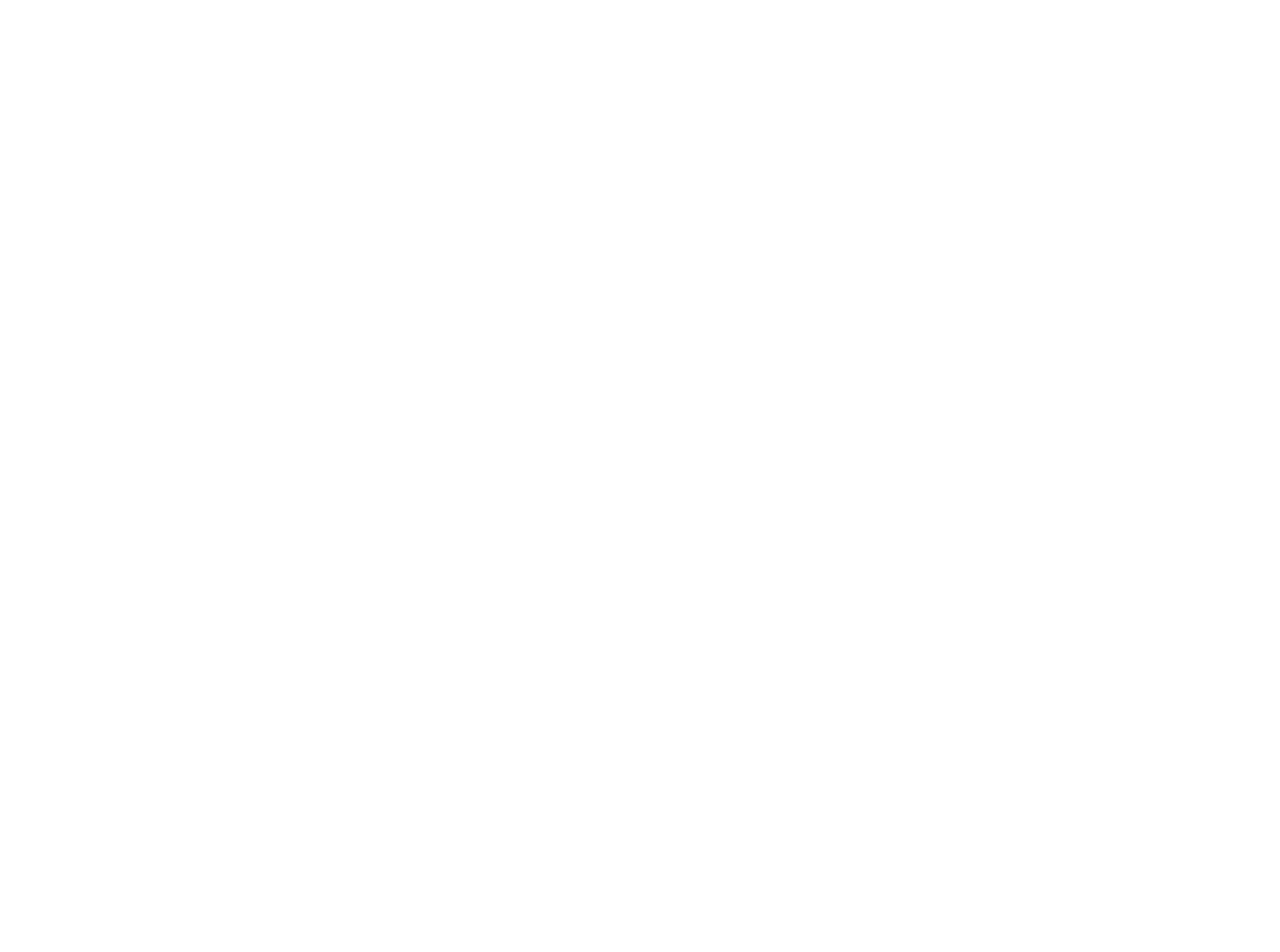
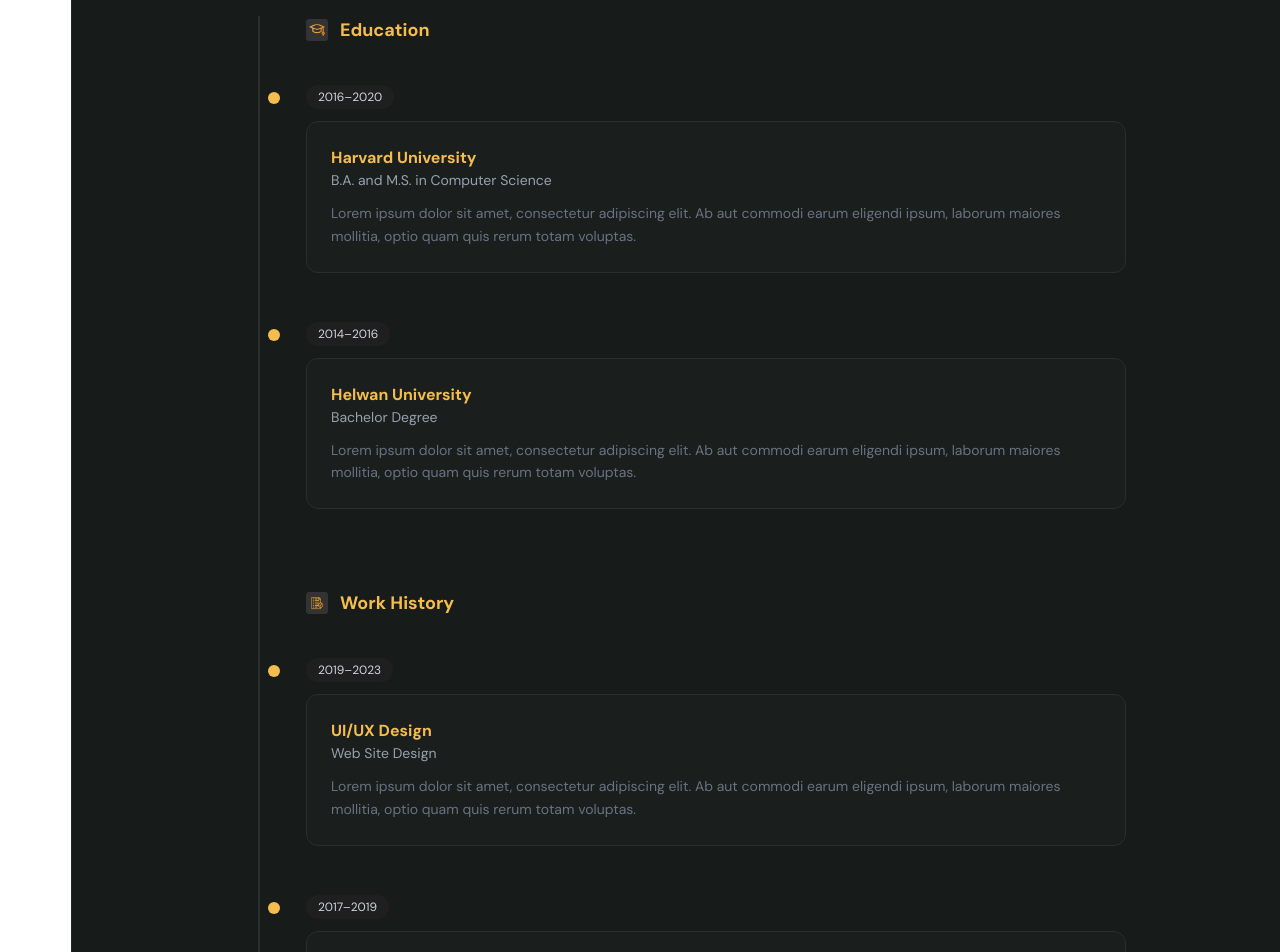
Before and after one commit to alwaysshuvo/portfolio-task, a Next.js app: page / in a window 1280 px wide. Shown: the part 980-1932 px from the top of the page. Before the commit the page ends 808 px from the top, so only its background shows below. Built offline with nearby package versions, Linux system fonts and the light colour scheme.

Commit message:
resume section added

```diff
--- a/src/app/page.jsx
+++ b/src/app/page.jsx
@@ -1,8 +1,11 @@
 import Hero from "@/components/Hero";
-
+import Resume from "@/components/Resume";
 
 export default function Home() {
   return (
-    <Hero />
+    <>
+      <Hero />
+      <Resume />
+    </>
   );
 }
--- a/src/components/Hero.jsx
+++ b/src/components/Hero.jsx
@@ -15,7 +15,7 @@
       {/* Left Section */}
       <div className="relative w-[370px]">
         {/* Image box */}
-        <div className="bg-black w-[370px] h-[460px] overflow-hidden">
+        <div className="bg-black w-[370px] h-[470px] overflow-hidden">
           <Image
             src="/images/hero.png"
             alt="profile"
--- a/src/components/Resume.jsx
+++ b/src/components/Resume.jsx
@@ -1,11 +1,138 @@
-import React from 'react';
+import Image from "next/image";
 
-const Resume = () => {
-    return (
+export default function Resume() {
+  return (
+    <section className="w-full bg-[#171B1A] py-24 px-16">
+      <h2 className="text-center text-3xl font-bold text-white mb-20">
+        Resume
+      </h2>
+
+      <div className="max-w-[900px] mx-auto relative pl-20">
+        {/* Vertical Line */}
+        <div className="absolute left-8 top-0 h-full w-[2px] bg-[#2a2f2e]"></div>
+
+        {/* ================= Education ================= */}
+        <div className="mb-20">
+          <div className="flex items-center gap-3 mb-10">
+            <Image
+              src="/icons/education.png"
+              alt="education"
+              width={22}
+              height={22}
+            />
+            <h3 className="text-[#F5BD4D] font-semibold text-lg">
+              Education
+            </h3>
+          </div>
+
+          {/* Item 1 */}
+          <div className="relative mb-12">
+            <span className="absolute left-[-38px] top-2 w-3 h-3 bg-[#F5BD4D] rounded-full"></span>
+
+            <span className="inline-block mb-3 px-3 py-1 text-xs rounded-full bg-[#1f1f1f] text-gray-300">
+              2016–2020
+            </span>
+
+            <div className="bg-[#1a1e1d] rounded-xl p-6 border border-[#2a2f2e]">
+              <h4 className="text-[#F5BD4D] font-semibold">
+                Harvard University
+              </h4>
+              <p className="text-sm text-gray-400 mb-3">
+                B.A. and M.S. in Computer Science
+              </p>
+              <p className="text-sm text-gray-500 leading-relaxed">
+                Lorem ipsum dolor sit amet, consectetur adipiscing elit.
+                Ab aut commodi earum eligendi ipsum, laborum maiores mollitia,
+                optio quam quis rerum totam voluptas.
+              </p>
+            </div>
+          </div>
+
+          {/* Item 2 */}
+          <div className="relative">
+            <span className="absolute left-[-38px] top-2 w-3 h-3 bg-[#F5BD4D] rounded-full"></span>
+
+            <span className="inline-block mb-3 px-3 py-1 text-xs rounded-full bg-[#1f1f1f] text-gray-300">
+              2014–2016
+            </span>
+
+            <div className="bg-[#1a1e1d] rounded-xl p-6 border border-[#2a2f2e]">
+              <h4 className="text-[#F5BD4D] font-semibold">
+                Helwan University
+              </h4>
+              <p className="text-sm text-gray-400 mb-3">
+                Bachelor Degree
+              </p>
+              <p className="text-sm text-gray-500 leading-relaxed">
+                Lorem ipsum dolor sit amet, consectetur adipiscing elit.
+                Ab aut commodi earum eligendi ipsum, laborum maiores mollitia,
+                optio quam quis rerum totam voluptas.
+              </p>
+            </div>
+          </div>
+        </div>
+
+        {/* ================= Work History ================= */}
         <div>
-            <h2>Resume here</h2>
+          <div className="flex items-center gap-3 mb-10">
+            <Image
+              src="/icons/work-history.png"
+              alt="work-history"
+              width={22}
+              height={22}
+            />
+            <h3 className="text-[#F5BD4D] font-semibold text-lg">
+              Work History
+            </h3>
+          </div>
+
+          {/* Item 1 */}
+          <div className="relative mb-12">
+            <span className="absolute left-[-38px] top-2 w-3 h-3 bg-[#F5BD4D] rounded-full"></span>
+
+            <span className="inline-block mb-3 px-3 py-1 text-xs rounded-full bg-[#1f1f1f] text-gray-300">
+              2019–2023
+            </span>
+
+            <div className="bg-[#1a1e1d] rounded-xl p-6 border border-[#2a2f2e]">
+              <h4 className="text-[#F5BD4D] font-semibold">
+                UI/UX Design
+              </h4>
+              <p className="text-sm text-gray-400 mb-3">
+                Web Site Design
+              </p>
+              <p className="text-sm text-gray-500 leading-relaxed">
+                Lorem ipsum dolor sit amet, consectetur adipiscing elit.
+                Ab aut commodi earum eligendi ipsum, laborum maiores mollitia,
+                optio quam quis rerum totam voluptas.
+              </p>
+            </div>
+          </div>
+
+          {/* Item 2 */}
+          <div className="relative">
+            <span className="absolute left-[-38px] top-2 w-3 h-3 bg-[#F5BD4D] rounded-full"></span>
+
+            <span className="inline-block mb-3 px-3 py-1 text-xs rounded-full bg-[#1f1f1f] text-gray-300">
+              2017–2019
+            </span>
+
+            <div className="bg-[#1a1e1d] rounded-xl p-6 border border-[#2a2f2e]">
+              <h4 className="text-[#F5BD4D] font-semibold">
+                Junior Web Designer
+              </h4>
+              <p className="text-sm text-gray-400 mb-3">
+                Product Design
+              </p>
+              <p className="text-sm text-gray-500 leading-relaxed">
+                Lorem ipsum dolor sit amet, consectetur adipiscing elit.
+                Ab aut commodi earum eligendi ipsum, laborum maiores mollitia,
+                optio quam quis rerum totam voluptas.
+              </p>
+            </div>
+          </div>
         </div>
-    );
-};
-
-export default Resume;
+      </div>
+    </section>
+  );
+}
--- a/src/components/sidebar.jsx
+++ b/src/components/sidebar.jsx
@@ -15,8 +15,13 @@
   const pathname = usePathname();
 
   return (
-    <aside className="hidden md:flex w-[72px] min-h-screen bg-gradient-to-b from-[#1f2a24] via-[#0f1412] to-[#050807] border-r border-[#1f2a25] flex-col py-6">
-
+    <aside
+      className="hidden md:flex w-[72px] min-h-screen border-r border-[#1f2a25] flex-col py-6 bg-no-repeat bg-cover bottom-0"
+      style={{
+        backgroundImage: "url('/images/vertical-line.png')",
+        backgroundSize: "92px 400px",
+      }}
+    >
       {/* Icons container */}
       <div className="flex flex-col gap-4 mt-20 items-center">
         {menu.map((item) => {
@@ -26,11 +31,7 @@
             <div
               key={item.id}
               className={`w-8 h-8 flex items-center justify-center rounded-md cursor-pointer transition
-                ${
-                  isActive
-                    ? "bg-[#f59e0b] shadow-md"
-                    : "hover:bg-[#1f2a25]"
-                }
+                ${isActive ? "bg-[#f59e0b] shadow-md" : "hover:bg-[#1f2a25]"}
               `}
             >
               <Image
```
Also changed, not shown: public/icons/education.png (added), public/icons/work-history.png (added).
